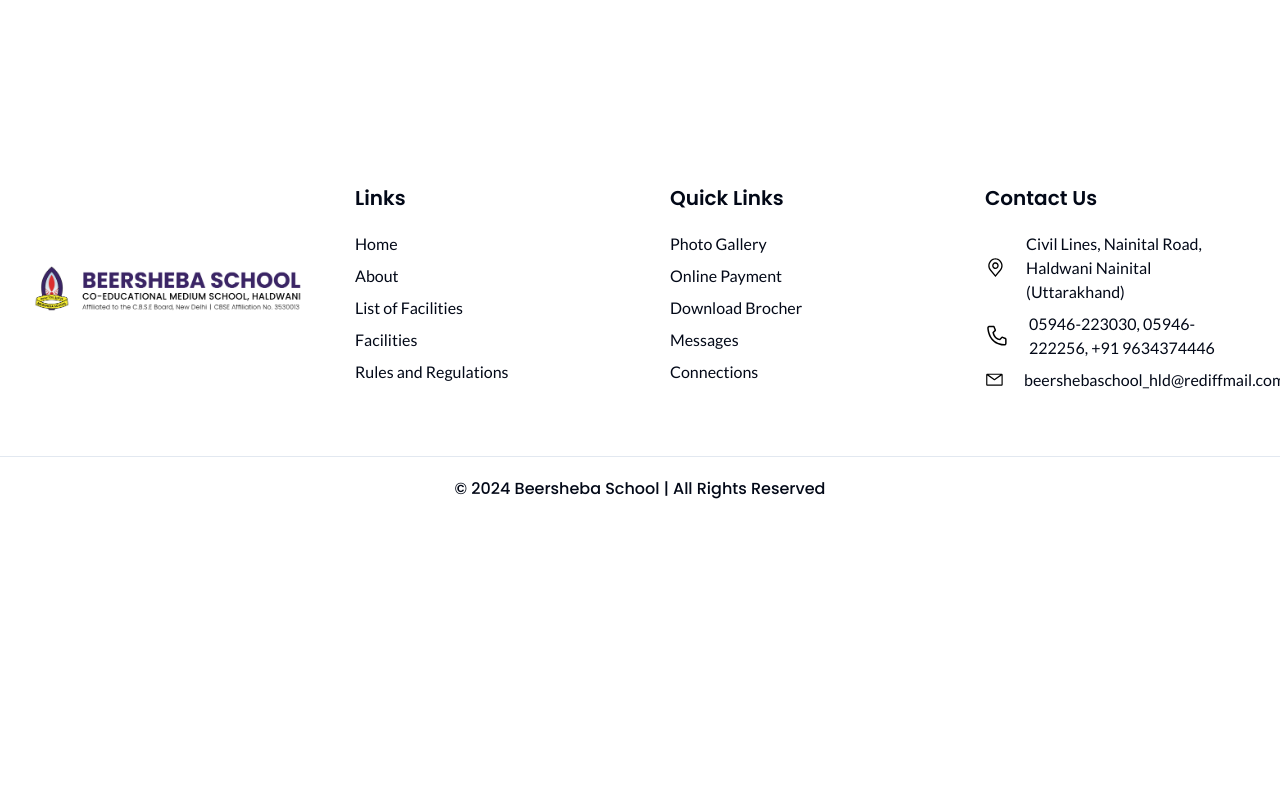
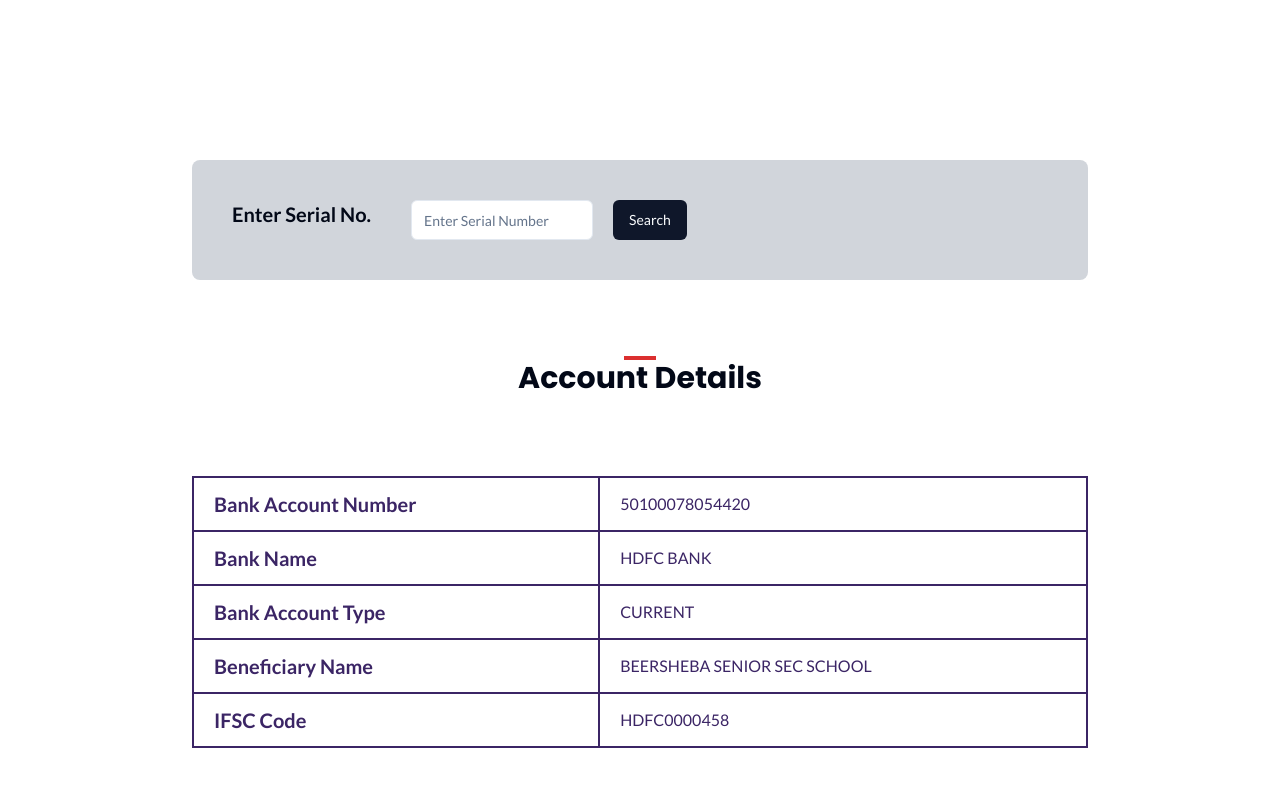
Before and after one commit to beersheba2130/school-website, a Next.js app: page /academics in a window 1280 px wide. Shown: the part 1783-2580 px from the top of the page. Before the commit the page ends 2304 px from the top, so only its background shows below. Built offline with nearby package versions, Linux system fonts and the light colour scheme.

Commit message:
account details added

```diff
--- a/src/app/academics/page.tsx
+++ b/src/app/academics/page.tsx
@@ -1,4 +1,6 @@
+import AccountDetails from "@/components/academics/account-details";
 import Sessions from "@/components/academics/sessions";
+import TransferCertificate from "@/components/academics/transfer-certificate";
 import Uniform from "@/components/academics/uniform";
 import Banner from "@/components/banner";
 import React from "react";
@@ -13,6 +15,8 @@
       />
       <Sessions />
       <Uniform />
+      <TransferCertificate />
+      <AccountDetails />
     </>
   );
 };
--- /dev/null
+++ b/src/components/academics/account-details.tsx
@@ -0,0 +1,57 @@
+import React from "react";
+import Heading3 from "../heading3";
+import Image from "next/image";
+
+const AccountDetails = () => {
+  return (
+    <section className="container p-5 lg:p-10 ">
+      <Heading3 title="Account Details" />
+      <div className="lg:p-10 ">
+        <div className="max-w-4xl mx-auto">
+          <table className="w-full my-10 text-[#3B2565] border-collapse">
+            <tr>
+              <td className="border-2 text-xl font-semibold border-[#3B2565] py-3 px-5">
+                Bank Account Number
+              </td>
+              <td className="border-2 border-[#3B2565] py-3 px-5">
+                50100078054420
+              </td>
+            </tr>
+            <tr>
+              <td className="border-2 text-xl font-semibold border-[#3B2565] py-3 px-5">
+                Bank Name
+              </td>
+              <td className="border-2 border-[#3B2565] py-3 px-5">
+                HDFC BANK
+              </td>
+            </tr>
+            <tr>
+              <td className="border-2 text-xl font-semibold border-[#3B2565] py-3 px-5">
+                Bank Account Type
+              </td>
+              <td className="border-2 border-[#3B2565] py-3 px-5">CURRENT</td>
+            </tr>
+            <tr>
+              <td className="border-2 text-xl font-semibold border-[#3B2565] py-3 px-5">
+                Beneficiary Name
+              </td>
+              <td className="border-2 border-[#3B2565] py-3 px-5">
+                BEERSHEBA SENIOR SEC SCHOOL
+              </td>
+            </tr>
+            <tr>
+              <td className="border-2 text-xl font-semibold border-[#3B2565] py-3 px-5">
+                IFSC Code
+              </td>
+              <td className="border-2 border-[#3B2565] py-3 px-5">
+                HDFC0000458
+              </td>
+            </tr>
+          </table>
+        </div>
+      </div>
+    </section>
+  );
+};
+
+export default AccountDetails;
--- /dev/null
+++ b/src/components/academics/transfer-certificate.tsx
@@ -0,0 +1,19 @@
+import React from "react";
+import { Input } from "../ui/input";
+import { Button } from "../ui/button";
+
+const TransferCertificate = () => {
+  return (
+    <section className="py-10 px-5">
+      <div className="p-10 bg-gray-300 max-w-4xl mx-auto rounded-lg flex gap-10">
+        <p className="text-xl font-semibold ">Enter Serial No.</p>
+        <div className="flex gap-5">
+          <Input placeholder="Enter Serial Number" className="W-96" />
+          <Button>Search</Button>
+        </div>
+      </div>
+    </section>
+  );
+};
+
+export default TransferCertificate;
--- /dev/null
+++ b/src/components/ui/input.tsx
@@ -0,0 +1,25 @@
+import * as React from "react"
+
+import { cn } from "@/lib/utils"
+
+export interface InputProps
+  extends React.InputHTMLAttributes<HTMLInputElement> {}
+
+const Input = React.forwardRef<HTMLInputElement, InputProps>(
+  ({ className, type, ...props }, ref) => {
+    return (
+      <input
+        type={type}
+        className={cn(
+          "flex h-10 w-full rounded-md border border-input bg-background px-3 py-2 text-sm ring-offset-background file:border-0 file:bg-transparent file:text-sm file:font-medium placeholder:text-muted-foreground focus-visible:outline-none focus-visible:ring-2 focus-visible:ring-ring focus-visible:ring-offset-2 disabled:cursor-not-allowed disabled:opacity-50",
+          className
+        )}
+        ref={ref}
+        {...props}
+      />
+    )
+  }
+)
+Input.displayName = "Input"
+
+export { Input }
```
